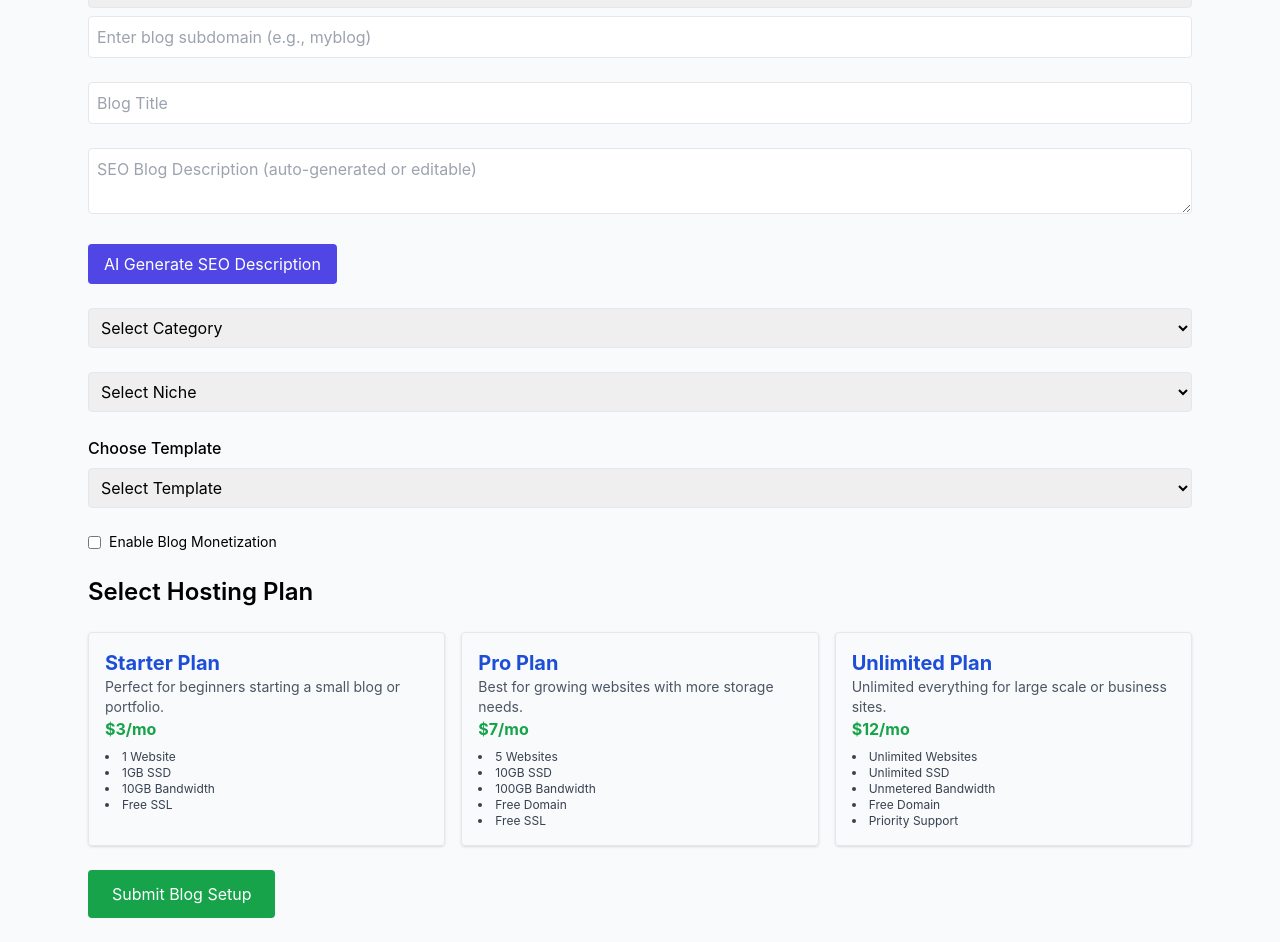
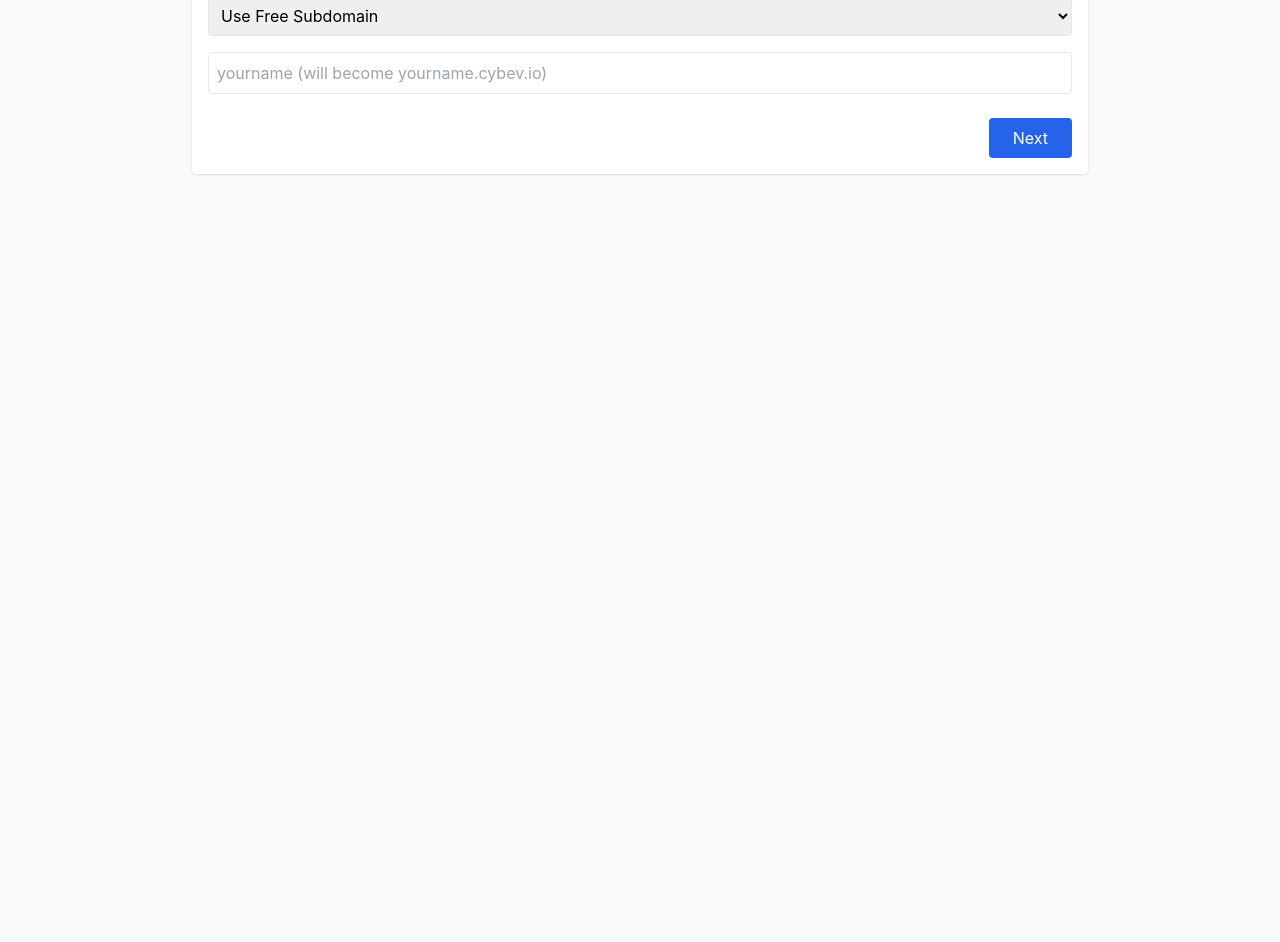
Before and after one commit to cybev1/cybev-frontend, a Next.js app: page /blog/setup in a window 1280 px wide. Shown: the part 228-1170 px from the top of the page. After the commit the page ends 800 px from the top, so only its background shows below. Built offline with nearby package versions, Linux system fonts and the light colour scheme.

Commit message:
Add files via upload

```diff
--- a/pages/blog/setup.jsx
+++ b/pages/blog/setup.jsx
@@ -1,53 +1,28 @@
 
-import { useEffect, useState } from 'react';
+import { useState } from 'react';
 
-const categoryNiches = {
-  Christianity: ['Faith', 'Leadership', 'Prayer', 'Evangelism', 'Bible Study', 'Church Growth', 'Christian Living', 'Healing', 'End Times', 'Love', 'Grace', 'Purpose', 'Fellowship', 'Ministry', 'Youth Ministry', 'Worship', 'Miracles', 'Salvation', 'Others'],
-  Business: ['Startups', 'Marketing', 'Finance', 'Entrepreneurship', 'Investing', 'E-commerce', 'Branding', 'Sales', 'Leadership', 'Economics', 'HR', 'Strategy', 'Negotiation', 'Growth Hacking', 'Innovation', 'Analytics', 'Budgeting', 'Tax', 'Others'],
-  Technology: ['Web Development', 'AI', 'Cloud', 'Cybersecurity', 'DevOps', 'Data Science', 'Mobile Apps', 'Blockchain', 'IoT', 'AR/VR', 'Machine Learning', 'Programming', 'SaaS', 'Startups', 'UX/UI', 'Automation', 'Open Source', 'APIs', 'Others'],
-};
+export default function BlogSetupSteps() {
+  const [step, setStep] = useState(1);
+  const [form, setForm] = useState({
+    domainType: 'subdomain',
+    subdomain: '',
+    existingDomain: '',
+    newDomain: '',
+    domainAvailable: null,
 
-const categoryTemplates = {
-  Christianity: 'Magazine',
-  Business: 'Creator',
-  Technology: 'Portfolio',
-};
-
-const templates = ['Magazine', 'Creator', 'Portfolio', 'Minimalist', 'Custom'];
-
-export default function BlogSetup() {
-  const [form, setForm] = useState({
     title: '',
     description: '',
-    subdomain: '',
-    domainType: 'subdomain',
-    existingDomain: '',
-    newDomain: '',
     category: '',
     niche: '',
+
     template: '',
+    logo: null,
     monetize: false,
     hostingPlan: null,
   });
 
-  const [hostingPlans, setHostingPlans] = useState([]);
-  const [niches, setNiches] = useState([]);
-
-  useEffect(() => {
-    async function fetchHostingPlans() {
-      const res = await fetch('/api/hosting/mock-plans');
-      const data = await res.json();
-      setHostingPlans(data);
-    }
-    fetchHostingPlans();
-  }, []);
-
-  useEffect(() => {
-    if (form.category) {
-      setNiches(categoryNiches[form.category] || []);
-      setForm(prev => ({ ...prev, template: categoryTemplates[form.category] || '' }));
-    }
-  }, [form.category]);
+  const goNext = () => setStep(prev => prev + 1);
+  const goBack = () => setStep(prev => prev - 1);
 
   const handleChange = (e) => {
     const { name, value, type, checked } = e.target;
@@ -57,116 +32,78 @@ export default function BlogSetup() {
     }));
   };
 
-  const handleSelectHosting = (plan) => {
-    setForm(prev => ({ ...prev, hostingPlan: plan }));
-  };
+  const renderStep1 = () => (
+    <>
+      <h1 className="text-2xl font-bold mb-4">Step 1: Choose Your Domain</h1>
+      <p className="text-gray-600 mb-4">This is how people will find you online.</p>
 
-  const generateSEODescription = () => {
-    const keyword = form.title || "your blog";
-    const seoText = `Read inspiring content and discover valuable insights from ${keyword}. Join ${keyword}.cybev.io today!`;
-    setForm(prev => ({ ...prev, description: seoText }));
-  };
-
-  const handleSubmit = () => {
-    const fullSubdomain = form.subdomain ? `${form.subdomain}.cybev.io` : '';
-    const blogData = {
-      ...form,
-      subdomain: fullSubdomain,
-      finalDomain: form.domainType === 'subdomain'
-        ? fullSubdomain
-        : form.domainType === 'existing'
-        ? form.existingDomain
-        : form.newDomain,
-      freeHosting: form.domainType === 'subdomain',
-    };
-
-    console.log('Blog Setup Submitted:', blogData);
-    alert("Blog setup submitted! Check console log for full data.");
-  };
-
-  return (
-    <div className="p-6 max-w-6xl mx-auto space-y-6">
-      <h1 className="text-3xl font-bold mb-4">Complete Blog Setup</h1>
-
-      <div className="space-y-2">
-        <label className="font-medium">Domain Type</label>
-        <select name="domainType" onChange={handleChange} className="border p-2 rounded w-full">
+      <select name="domainType" onChange={handleChange} className="border p-2 rounded w-full mb-4">
         <option value="subdomain">Use Free Subdomain</option>
         <option value="existing">Use Existing Domain</option>
         <option value="register">Register New Domain</option>
       </select>
 
       {form.domainType === 'subdomain' && (
-          <>
-            <input name="subdomain" placeholder="Enter blog subdomain (e.g., myblog)" className="border p-2 rounded w-full" onChange={handleChange} />
-            {form.subdomain && <p className="text-sm text-gray-600 mt-1">Full Blog URL: <strong>{form.subdomain}.cybev.io</strong></p>}
-          </>
+        <input name="subdomain" placeholder="yourname (will become yourname.cybev.io)" className="border p-2 rounded w-full" onChange={handleChange} />
       )}
-
       {form.domainType === 'existing' && (
         <input name="existingDomain" placeholder="yourdomain.com" className="border p-2 rounded w-full" onChange={handleChange} />
       )}
-
       {form.domainType === 'register' && (
         <input name="newDomain" placeholder="searchdomain.com" className="border p-2 rounded w-full" onChange={handleChange} />
       )}
+
+      <div className="flex justify-between mt-6">
+        <span></span>
+        <button onClick={goNext} className="bg-blue-600 text-white px-6 py-2 rounded">Next</button>
+      </div>
+    </>
+  );
+
+  const renderStep2 = () => (
+    <>
+      <h1 className="text-2xl font-bold mb-4">Step 2: Blog Identity</h1>
+      <p className="text-gray-600 mb-4">This is your blog name and what people will call it.</p>
+
+      <input name="title" placeholder="Blog Title" className="border p-2 rounded w-full mb-2" onChange={handleChange} />
+      <textarea name="description" placeholder="SEO Blog Description" className="border p-2 rounded w-full mb-4" onChange={handleChange} />
+
+      <div className="flex justify-between mt-6">
+        <button onClick={goBack} className="bg-gray-300 text-black px-6 py-2 rounded">Back</button>
+        <button onClick={goNext} className="bg-blue-600 text-white px-6 py-2 rounded">Next</button>
+      </div>
+    </>
+  );
+
+  const renderStep3 = () => (
+    <>
+      <h1 className="text-2xl font-bold mb-4">Step 3: Appearance & Hosting</h1>
+      <p className="text-gray-600 mb-4">This is how your website will look and work.</p>
+
+      <select name="template" className="border p-2 rounded w-full mb-4" onChange={handleChange}>
+        <option value="">Select Template</option>
+        <option value="Magazine">Magazine</option>
+        <option value="Portfolio">Portfolio</option>
+        <option value="Creator">Creator</option>
+      </select>
+
+      <div className="flex items-center mb-4 space-x-2">
+        <input type="checkbox" name="monetize" onChange={handleChange} />
+        <label>Enable Blog Monetization (earn revenue with ads)</label>
       </div>
 
-      <input name="title" placeholder="Blog Title" className="border p-2 rounded w-full mt-2" onChange={handleChange} />
-      <textarea name="description" placeholder="SEO Blog Description (auto-generated or editable)" className="border p-2 rounded w-full" value={form.description} onChange={handleChange} />
-      <button onClick={generateSEODescription} className="bg-indigo-600 text-white px-4 py-2 rounded">AI Generate SEO Description</button>
+      <div className="flex justify-between mt-6">
+        <button onClick={goBack} className="bg-gray-300 text-black px-6 py-2 rounded">Back</button>
+        <button onClick={() => console.log('Submitted:', form)} className="bg-green-600 text-white px-6 py-2 rounded">Finish & Publish</button>
+      </div>
+    </>
+  );
 
-      <select name="category" onChange={handleChange} className="border p-2 rounded w-full">
-        <option value="">Select Category</option>
-        {Object.keys(categoryNiches).map((cat, i) => (
-          <option key={i} value={cat}>{cat}</option>
-        ))}
-      </select>
-
-      <select name="niche" onChange={handleChange} className="border p-2 rounded w-full">
-        <option value="">Select Niche</option>
-        {niches.map((niche, i) => (
-          <option key={i} value={niche}>{niche}</option>
-        ))}
-        <option value="Others">Others</option>
-      </select>
-
-      <div className="space-y-2">
-        <label className="font-medium">Choose Template</label>
-        <select name="template" value={form.template} onChange={handleChange} className="border p-2 rounded w-full">
-          <option value="">Select Template</option>
-          {templates.map((tpl, idx) => (
-            <option key={idx} value={tpl}>{tpl}</option>
-          ))}
-        </select>
-      </div>
-
-      <div className="flex items-center space-x-2">
-        <input type="checkbox" name="monetize" onChange={handleChange} />
-        <label className="text-sm">Enable Blog Monetization</label>
-      </div>
-
-      <h2 className="text-2xl font-semibold mt-6">Select Hosting Plan</h2>
-      <div className="grid md:grid-cols-3 gap-4">
-        {hostingPlans.map((plan, i) => (
-          <div
-            key={i}
-            onClick={() => handleSelectHosting(plan)}
-            className={`cursor-pointer border p-4 rounded shadow hover:border-blue-500 ${
-              form.hostingPlan?.name === plan.name ? 'border-blue-600' : ''
-            }`}
-          >
-            <h3 className="text-xl font-bold text-blue-700">{plan.name}</h3>
-            <p className="text-sm text-gray-600">{plan.description}</p>
-            <p className="text-green-600 font-bold">{plan.price}</p>
-            <ul className="text-xs mt-2 text-gray-700 list-disc list-inside">
-              {plan.features.map((f, idx) => <li key={idx}>{f}</li>)}
-            </ul>
-          </div>
-        ))}
-      </div>
-
-      <button onClick={handleSubmit} className="mt-6 bg-green-600 hover:bg-green-700 text-white px-6 py-3 rounded">Submit Blog Setup</button>
+  return (
+    <div className="max-w-4xl mx-auto mt-10 p-4 bg-white shadow rounded">
+      {step === 1 && renderStep1()}
+      {step === 2 && renderStep2()}
+      {step === 3 && renderStep3()}
     </div>
   );
 }
```
Lines whose indentation alone changed are shown as unchanged.
